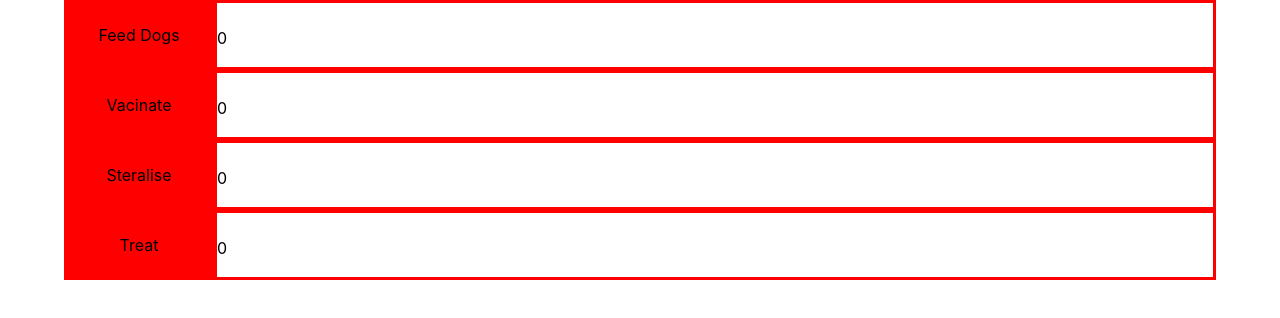
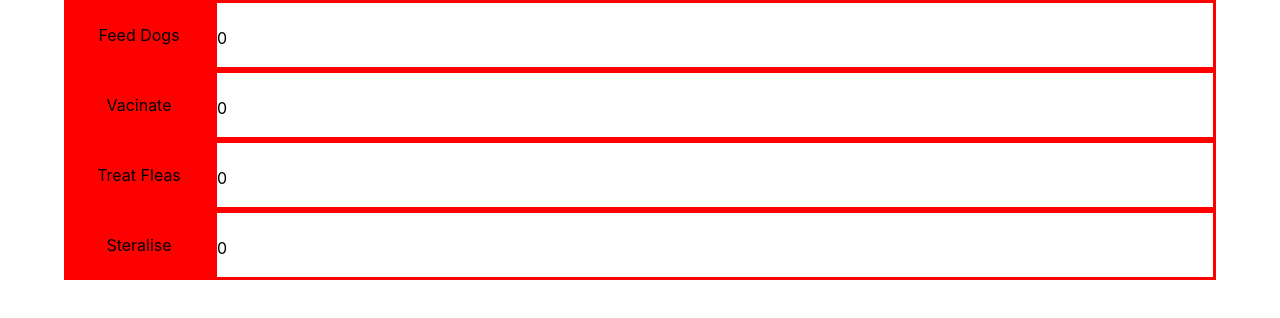
Before and after one commit to davejlhale/bones, a React (Create React App) app: page / in a window 1280 px wide. Shown: the top 318 px of the page. Built offline with nearby package versions, Linux system fonts and the light colour scheme.

Commit message:
split code into relevant files

```diff
--- a/src/App.js
+++ b/src/App.js
@@ -1,30 +1,17 @@
 import './App.css';
-import BasicSlider from './components/BasicSlider/BasicSlider';
-
+import RegionPage from './components/Region/RegionPage';
 function App() {
 
-  const AC_FeedDogs ={
-    name:"Feed Dogs",
-    timeToComplete:10
+  const RegionActions = {
+    feed: { name: "Feed Dogs", timeToComplete: 10,unlocked:true },
+    vacinate: { name: "Vacinate", timeToComplete: 20,unlocked:true},
+    fleatTick: { name: "Treat Fleas", timeToComplete: 60,unlocked:true},
+    steralise: { name: "Steralise", timeToComplete: 30,unlocked:true}
   }
-  const AC_Vacinate ={
-    name:"Vacinate",
-    timeToComplete:20
-  }
-  const AC_Treat ={
-    name:"Treat",
-    timeToComplete:40
-  }
-  const AC_Steralise ={
-    name:"Steralise",
-    timeToComplete:60
-  }
+
   return (
     <div className="App">
-            <BasicSlider ActionConfig={AC_FeedDogs}/>
-            <BasicSlider ActionConfig={AC_Vacinate}/>
-            <BasicSlider ActionConfig={AC_Steralise}/>
-            <BasicSlider ActionConfig={AC_Treat}/>
+      <RegionPage RegionActions={RegionActions} />
     </div>
   );
 }
--- a/src/components/BasicSlider/BasicSlider.jsx
+++ b/src/components/BasicSlider/BasicSlider.jsx
@@ -1,49 +1,11 @@
 import React from "react";
-import styled from 'styled-components'
 import { useState, useEffect } from "react";
+import {Container} from './BasicSlider.styles'
 
-const Container = styled.div`
-    width:90%;
-    height:70px;
-    line-height: 70px; //same as height
-    display: flex;
-    align-items:flex-end;
-
-    P {
-        width:150px;
-        text-align: center;
-        background-color: red;
-        user-select: none;
-    }
-
-    .barWrapper {
-        background-image: linear-gradient(to right, red , white);
-        flex-grow: 1;
-        height:100%;// Fill remaining space
-        min-width: 0; // Don't use more space than available
-        margin:auto;
-    }
-
-    .barContainer {
-
-       border:3px solid red;
-        height:100%;
-        background-color:white;
-    }
-
-    .bar {
-        background-color: green;
-        margin:0px;
-        height:100%;
-        transition: linear  1s    }
-
-`;
-
-const BasicSlider = ({ ActionConfig }) => {
-
+const BasicSlider = ({action} ) => {
 
     //set states
-    const [completeTime] = useState(ActionConfig.timeToComplete)
+    const [completeTime] = useState(action.timeToComplete)
     const [timer, setTimer] = useState(0);
     const [running, setRunning] = useState()
 
@@ -53,21 +15,18 @@ const BasicSlider = ({ ActionConfig }) => {
         const reStartCount = (num) => {
             if (num>=completeTime) {
                 //update reward of action
+                //change lerp transition css (?)
                 num =0
             } else {
+                //change lerp transition css (?)
                 num++;
             }
             return num
-
         }
 
-
         const id = setInterval(() => {
-
             if (running) {
-
                 setTimer((oldCount) => reStartCount(oldCount));
-
             }
         }, 1000);
 
@@ -92,7 +51,7 @@ const BasicSlider = ({ ActionConfig }) => {
     return (
         <>
             <Container onClick={() => handleClick()}>
-                <p>{ActionConfig.name}</p>
+                <p>{action.name}</p>
                 <div className="barWrapper">
                     <div className="barContainer">
                         <div className="bar" style={{ width: (timer / completeTime) * 100 + '%' }}>{timer}
--- /dev/null
+++ b/src/components/BasicSlider/BasicSlider.styles.js
@@ -0,0 +1,39 @@
+import styled from "styled-components";
+
+
+export const Container = styled.div`
+    width:90%;
+    height:70px;
+    line-height: 70px; //same as height
+    display: flex;
+    align-items:flex-end;
+
+    P {
+        width:150px;
+        text-align: center;
+        background-color: red;
+        user-select: none;
+    }
+
+    .barWrapper {
+        background-image: linear-gradient(to right, red , white);
+        flex-grow: 1;
+        height:100%;// Fill remaining space
+        min-width: 0; // Don't use more space than available
+        margin:auto;
+    }
+
+    .barContainer {
+
+       border:3px solid red;
+        height:100%;
+        background-color:white;
+    }
+
+    .bar {
+        background-color: green;
+        margin:0px;
+        height:100%;
+        transition: linear  1s    }
+
+`;
--- /dev/null
+++ b/src/components/Region/RegionPage.jsx
@@ -0,0 +1,23 @@
+import React from "react";
+import BasicSlider from "../BasicSlider/BasicSlider";
+
+const RegionPage = ({ RegionActions }) => {
+
+    const displayActions = Object.entries(RegionActions).map(([key, action]) => {
+        if (action.unlocked) {
+            return (
+                <BasicSlider key={key} action={action} />
+            );
+        } else {
+            return null; //needed to satisfy return value from itteration
+        }
+    });
+
+    return (
+        <div className="RegionActions">
+            {displayActions}
+        </div>
+    );
+}
+
+export default RegionPage;
```
